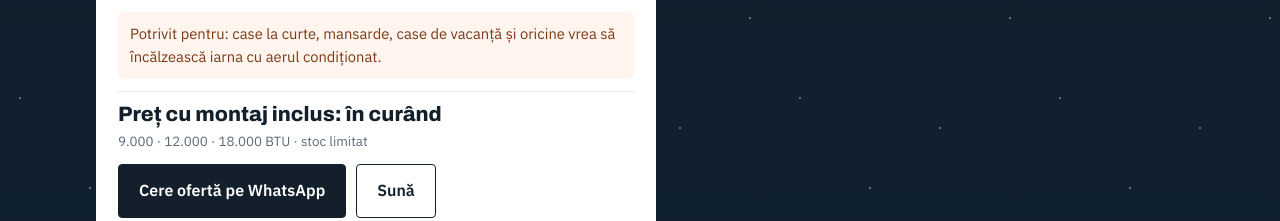
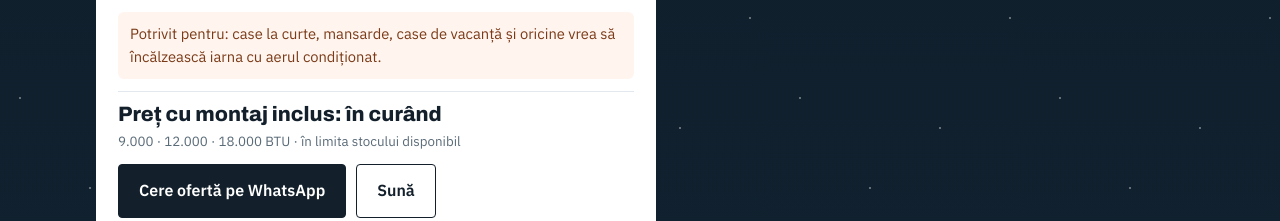
Before and after one commit to ocasvent/Site, a plain HTML site: page index.html in a window 1280 px wide. Shown: the part 2120-2341 px from the top of the page. Drawn offline with Linux system fonts and the light colour scheme.

Commit message:
Leon: in limita stocului disponibil
Co-Authored-By: Claude Opus 5.5 <noreply@anthropic.com>
Claude-Session: https://claude.ai/code/session_019ea3RuuvMhsMwLYG4Yfdaj

```diff
--- a/index.html
+++ b/index.html
@@ -567,7 +567,7 @@ footer{border-top:1px solid var(--line);padding-block:32px;font-size:.85rem;colo
               <li>Wi-Fi inclus, agent R32, certificare Eurovent</li>
             </ul>
             <p class="wm-fit">Potrivit pentru: case la curte, mansarde, case de vacanță și oricine vrea să încălzească iarna cu aerul condiționat.</p>
-            <div class="wm-price"><strong>Preț cu montaj inclus: în curând</strong><small>9.000 · 12.000 · 18.000 BTU · stoc limitat</small></div>
+            <div class="wm-price"><strong>Preț cu montaj inclus: în curând</strong><small>9.000 · 12.000 · 18.000 BTU · în limita stocului disponibil</small></div>
             <div class="btns"><a class="btn primary" href="https://wa.me/40752632558?text=Bun%C4%83%20ziua%21%20M%C4%83%20intereseaz%C4%83%20aerul%20condi%C8%9Bionat%20Inventor%20LEON%20pentru%20%C3%AEnc%C4%83lzire.%20Camera%20are%20___%20m%C2%B2%2C%20localitatea%3A%20" target="_blank" rel="noopener">Cere ofertă pe WhatsApp</a><a class="btn" href="tel:+40752632558">Sună</a></div>
           </div>
         </article>
```
